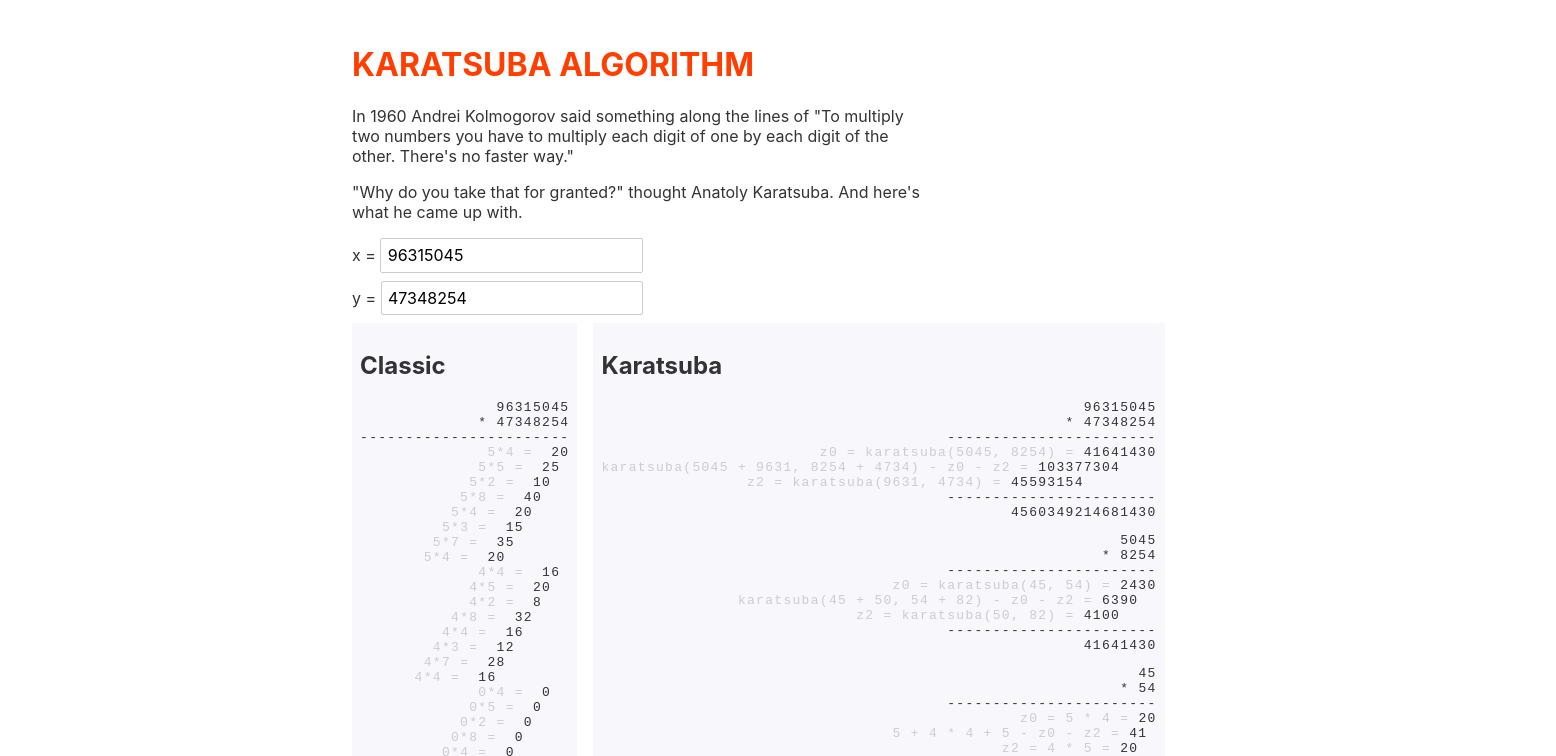
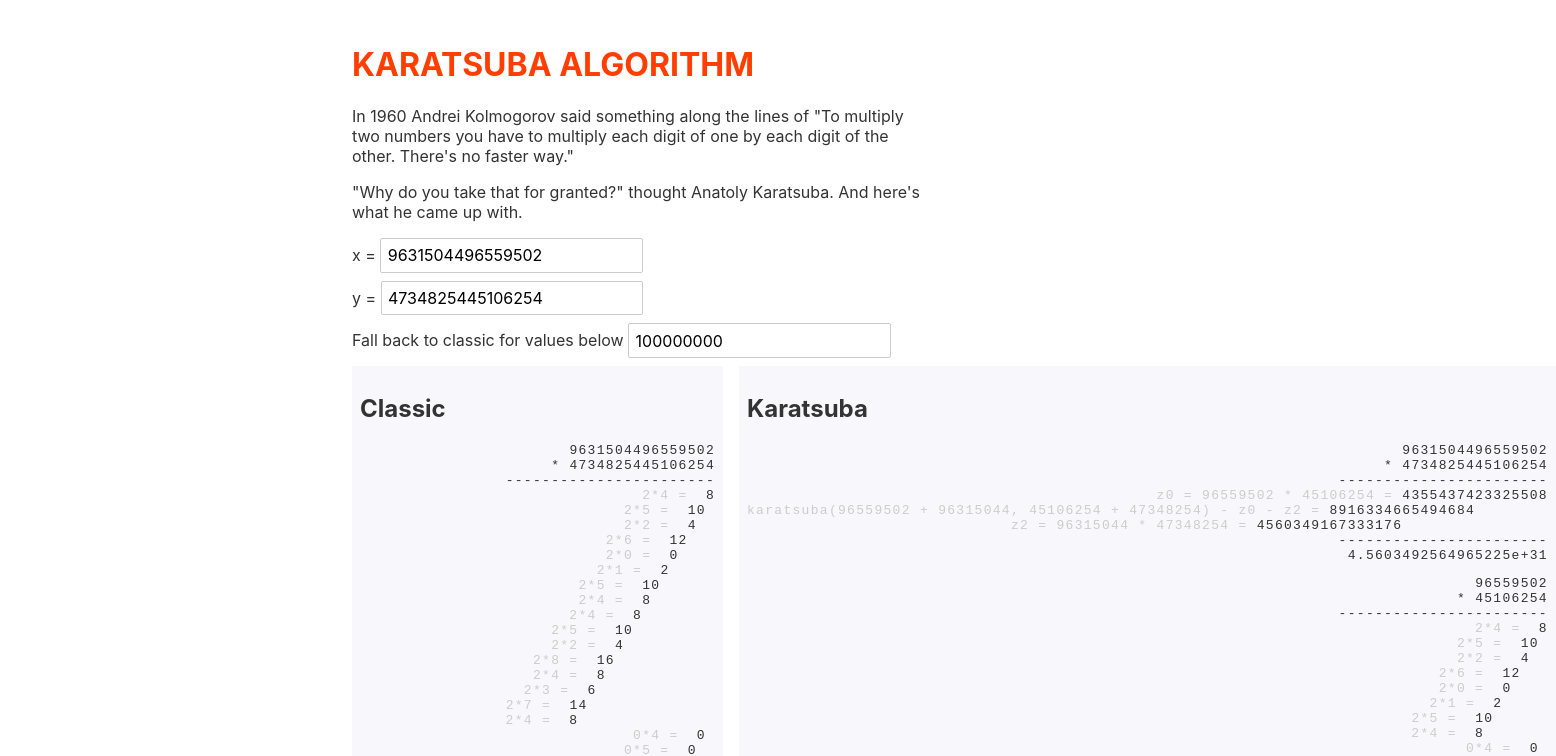
Before and after one commit to tontonsb/karatsuba, a Svelte app: page / in a window 1280 px wide. Shown: the top 756 px of the page, 1556 px wide, since content can reach past the window. Built offline with nearby package versions, Linux system fonts and the light colour scheme.

Commit message:
Add cutoff

```diff
--- a/src/App.svelte
+++ b/src/App.svelte
@@ -3,11 +3,10 @@
 	import Classic from './components/Classic.svelte'
 	import Karatsuba from './components/Karatsuba.svelte'
 
-	// let x = randomInteger(1000000000000000, 10000000000000000)
-	// let y = randomInteger(1000000000000000, 10000000000000000)
+	let x = randomInteger(1000000000000000, 10000000000000000)
+	let y = randomInteger(1000000000000000, 10000000000000000)
 
-	let x = randomInteger(10000000, 100000000)
-	let y = randomInteger(10000000, 100000000)
+	let cutoff = 100000000
 </script>
 
 <main>
@@ -22,6 +21,9 @@
 	<label>
 		y = <input bind:value={y} >
 	</label>
+	<label>
+		Fall back to classic for values below <input bind:value={cutoff} >
+	</label>
 
 	<div>
 		<section>
@@ -31,7 +33,7 @@
 
 		<section>
 			<h2>Karatsuba</h2>
-			<Karatsuba x={x} y={y} />
+			<Karatsuba x={x} y={y} {cutoff} />
 		</section>
 	</div>
 </main>
--- a/src/components/Karatsuba.svelte
+++ b/src/components/Karatsuba.svelte
@@ -1,6 +1,8 @@
 <script>
+	import Classic from './Classic.svelte'
 	export let x
 	export let y
+	export let cutoff = 10000
 
 	export let result = 0
 
@@ -14,7 +16,7 @@
 	$: xSplit = split(xString, m)
 	$: ySplit = split(yString, m)
 
-	$: result = (x > 10 && y > 10) ? z2 * Math.pow(10, 2 * m) + (z1 - z2 - z0) * Math.pow(10, m) + z0 : x * y
+	$: result = (x > cutoff && y > cutoff) ? z2 * Math.pow(10, 2 * m) + (z1 - z2 - z0) * Math.pow(10, m) + z0 : x * y
 
 	$: z0calc = display(xSplit.lower, ySplit.lower)
 	$: z1calc = display(
@@ -36,11 +38,11 @@
 	}
 
 	function display(a, b, short) {
+		if ('undefined' === typeof short)
+			short = a <= cutoff || b <= cutoff
+
 		a = a.toString()
 		b = b.toString()
-
-		if ('undefined' === typeof short)
-			short = a.length <= 1 || b.length <= 1
 
 		if (short)
 			return a + ' * ' + b
@@ -50,7 +52,7 @@
 </script>
 
 <!-- We only display if we need to do the algo -->
-{#if x >= 10 && y >= 10}
+{#if x >= cutoff && y >= cutoff}
 <pre>
 {x}
 * {y}
@@ -62,7 +64,9 @@
 {result}
 </pre>
 
-<svelte:self x={xSplit.lower} y={ySplit.lower} bind:result={z0} />
-<svelte:self x={xSplit.lower + xSplit.upper} y={ySplit.lower + ySplit.upper} bind:result={z1} />
-<svelte:self x={xSplit.upper} y={ySplit.upper} bind:result={z2} />
+<svelte:self {cutoff} x={xSplit.lower} y={ySplit.lower} bind:result={z0} />
+<svelte:self {cutoff} x={xSplit.lower + xSplit.upper} y={ySplit.lower + ySplit.upper} bind:result={z1} />
+<svelte:self {cutoff} x={xSplit.upper} y={ySplit.upper} bind:result={z2} />
+{:else}
+<Classic {x} {y} />
 {/if}
```
